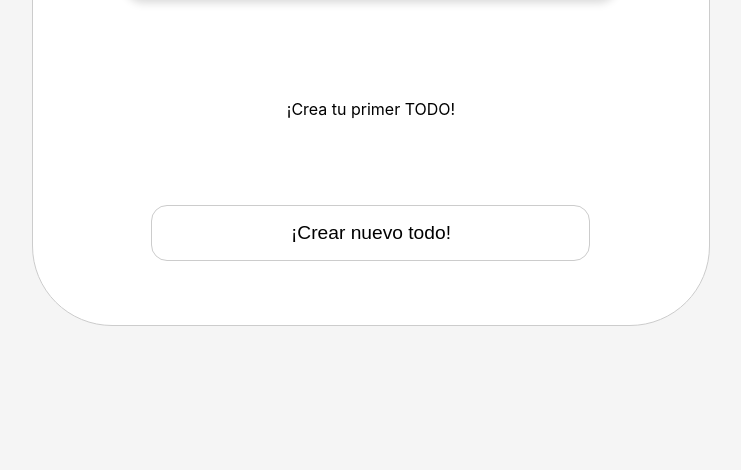
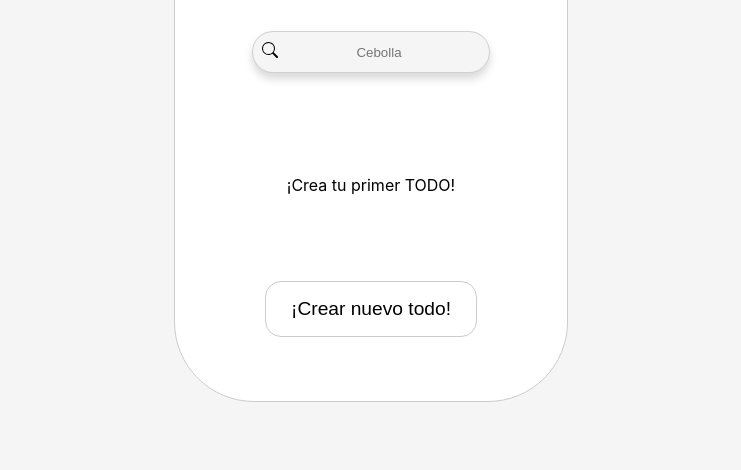
Before and after one commit to VIILLAKC/TODO, a React app: page / in a window 1280 px wide. Shown: the part 330-800 px from the top of the page, without its empty margins (269-1010 px from the left). Built offline with nearby package versions, Linux system fonts and the light colour scheme.

Commit message:
fixed size

```diff
--- a/src/App/App.css
+++ b/src/App/App.css
@@ -1,12 +1,24 @@
+body{
+    margin: 0;
+    width: 100vw;
+    height: 100vh;
+    display: flex;
+    align-items: center;
+    justify-content: center;
+}
+main {
+    width: calc(100vw / 3);
+    margin: auto auto;
+}
+
+
 .todo--container{
     display: flex;
     flex-direction: column;
     justify-content: center;
     align-items: center;
-    min-width: 70%;
     gap: 1rem;
-    margin-top: 1rem;
-    margin-bottom: 1rem;
+    margin: 1rem;
     padding: 4rem;
     border-radius: 5rem;
     border: 1px solid var(--placeholder-color);
@@ -17,7 +29,6 @@
 
 @media screen and (max-width: 768px) {
     .todo--container{
-        min-width: 90%;
         padding: 2rem;
         border-radius: 2rem;
     }
--- a/src/TodoList/TodoList.css
+++ b/src/TodoList/TodoList.css
@@ -4,7 +4,7 @@
     justify-content: center;
     align-items: center;
     width: 100%;
-    max-height: 30rem;
+    max-height: 20rem;
     min-height: 10rem;
     overflow-y: scroll;
     gap: 1rem;
--- a/src/TodoSearch/TodoSearch.css
+++ b/src/TodoSearch/TodoSearch.css
@@ -1,5 +1,6 @@
-.searchContainer{
+.search-container{
     position: relative;
+    display: flex;
     width: 90%;
     margin: 1rem;
 }
--- a/src/TodoSearch/index.js
+++ b/src/TodoSearch/index.js
@@ -5,7 +5,7 @@ import './TodoSearch.css';
 function TodoSearch() {
   const { searchValue, setSearchValue } = React.useContext(TodoContext);
     return (
-      <div className="searchContainer">
+      <div className="search-container">
         <input className="searchTodo"
           placeholder="Cebolla"
           value={searchValue}
--- a/src/index.css
+++ b/src/index.css
@@ -7,35 +7,17 @@
   --button-color--primary: #F53844;
 }
 
-* {
+body {
   margin: 0;
-  padding: 0;
-  box-sizing: border-box;
-}
-
-html{
-  background: var(--background-color--components);
-  scroll-behavior: smooth;
-}
-
-body {
   font-family: -apple-system, BlinkMacSystemFont, 'Segoe UI', 'Roboto', 'Oxygen',
     'Ubuntu', 'Cantarell', 'Fira Sans', 'Droid Sans', 'Helvetica Neue',
     sans-serif;
   -webkit-font-smoothing: antialiased;
   -moz-osx-font-smoothing: grayscale;
-  min-height: 100vh;
+  background: var(--background-color--components);
 }
 
 code {
   font-family: source-code-pro, Menlo, Monaco, Consolas, 'Courier New',
     monospace;
 }
-
-#root{
-  display: flex;
-  flex-direction: column;
-  justify-content: center;
-  align-items: center;
-  min-height: 100vh;
-}
```
Also changed, not shown: public/manifest.json.
